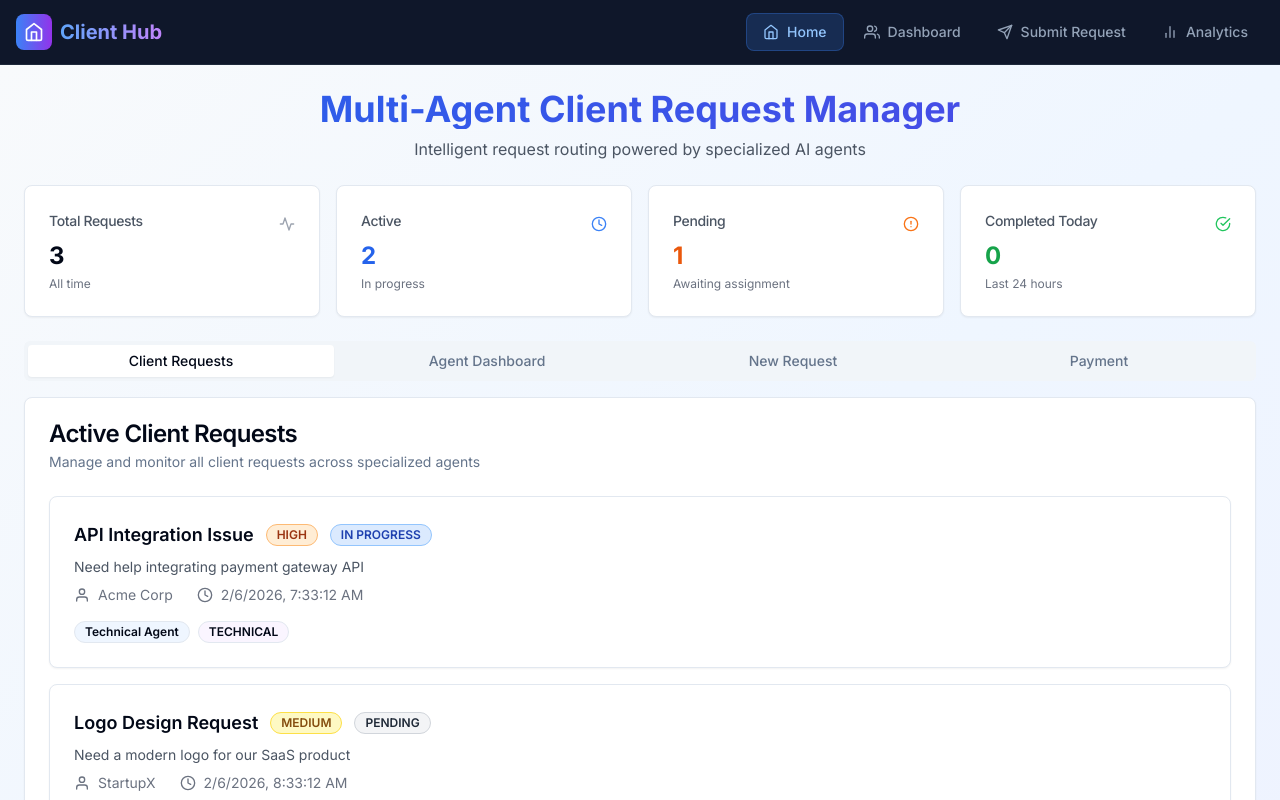
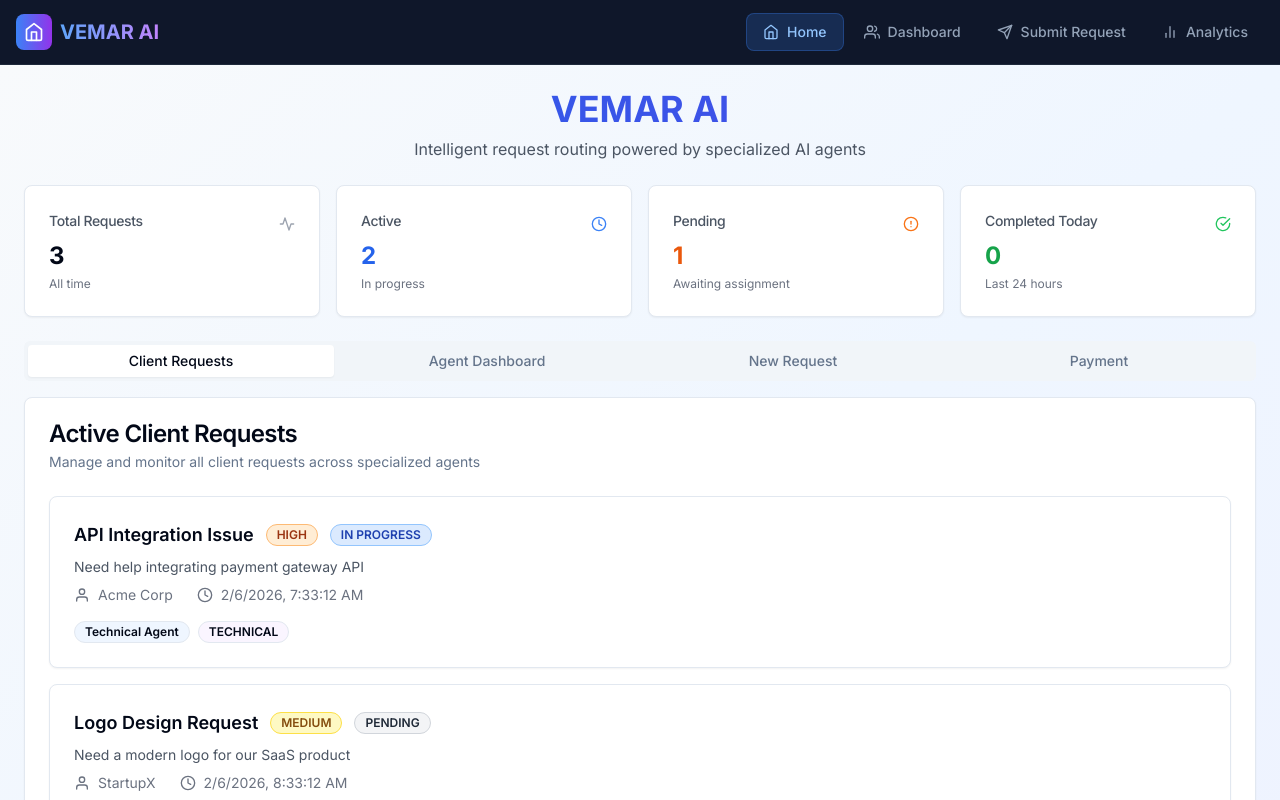
Before and after one commit to Lyzr-Apps/vemar-blueprint-epic-club, a Next.js app: page / in a window 1280 px wide. Shown: the top 800 px of the page. Built offline with nearby package versions, Linux system fonts and the light colour scheme.

Commit message:
feat: renamed "Client Hub" to "VEMAR AI" throughout the application

```diff
--- a/app/layout.tsx
+++ b/app/layout.tsx
@@ -7,7 +7,7 @@ import { Navigation } from '@/components/navigation'
 const inter = Inter({ subsets: ['latin'] })
 
 export const metadata: Metadata = {
-  title: 'Client Request Manager - Architect by Lyzr',
+  title: 'VEMAR AI - Architect by Lyzr',
   description: 'Multi-agent system for managing client requests',
 }
 
--- a/app/page.tsx
+++ b/app/page.tsx
@@ -223,7 +223,7 @@ export default function ClientRequestManager() {
         {/* Header */}
         <div className="text-center space-y-2">
           <h1 className="text-4xl font-bold bg-gradient-to-r from-blue-600 to-indigo-600 bg-clip-text text-transparent">
-            Multi-Agent Client Request Manager
+            VEMAR AI
           </h1>
           <p className="text-gray-600">
             Intelligent request routing powered by specialized AI agents
--- a/components/navigation.tsx
+++ b/components/navigation.tsx
@@ -45,7 +45,7 @@ export function Navigation() {
               <FiHome className="w-5 h-5 text-white" />
             </div>
             <span className="text-xl font-bold bg-gradient-to-r from-blue-400 to-purple-400 bg-clip-text text-transparent">
-              Client Hub
+              VEMAR AI
             </span>
           </Link>
 
```
